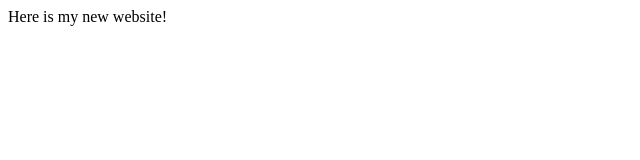
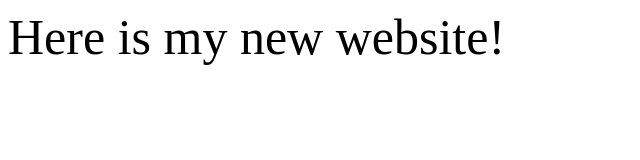
Before and after one commit to Alramirez14/Career_Portfolio_Demo, a plain HTML site: page index.html in a window 1280 px wide. Shown: the whole page, without its empty margins (0-640 px from the left). Drawn offline with Linux system fonts and the light colour scheme.

Commit message:
Update index.html

```diff
--- a/index.html
+++ b/index.html
@@ -1,3 +1,3 @@
-<body>
+<body style="font-size:50px;">
   Here is my new website!
 </body>
```
